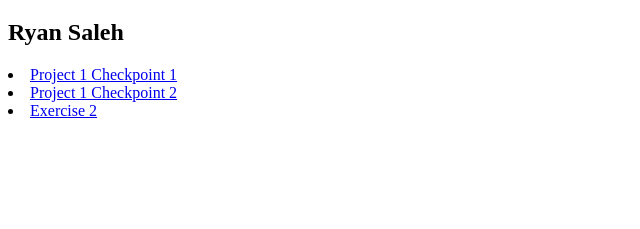
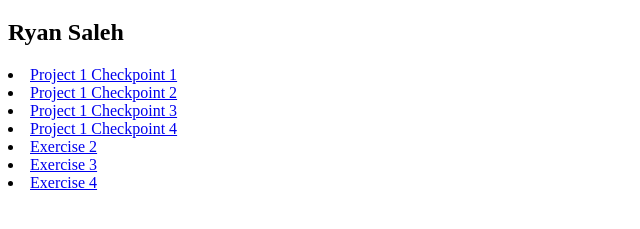
Before and after one commit to ryansaleh1/avt415, a plain HTML site: page index.html in a window 1280 px wide. Shown: the part 61-290 px from the top of the page, without its empty margins (0-640 px from the left). Drawn offline with Linux system fonts and the light colour scheme.

Commit message:
Add files via upload

```diff
--- a/index.html
+++ b/index.html
@@ -11,7 +11,11 @@
 	<p></p>
 	<li><a href="p1c1/index.html">Project 1 Checkpoint 1 </a></li>
 	<li><a href="https://www.figma.com/design/5FVLs9aiaq7gywhx8N6pVp/P1--Checkpoint-2?node-id=0-1&m=dev&t=NLVj6S5RlZeKa9AS-1">Project 1 Checkpoint 2 </a></li>
+	<li><a href="https://www.figma.com/proto/yXoDgJVOKTh8LMeRYVe4Ei/P1--Checkpoint-Three?node-id=2-3&p=f&t=yFdp82OF4s6AT3LZ-1&scaling=min-zoom&content-scaling=fixed&page-id=2%3A2&starting-point-node-id=2%3A3">Project 1 Checkpoint 3 </a></li>
+	<li><a href="https://www.figma.com/proto/cXgIPzdUG463XLph7gTPwc/P1--Checkpoint-Four---Copy-?node-id=2-3&p=f&t=sNOJD2deyG348JYL-1&scaling=min-zoom&content-scaling=fixed&page-id=2%3A2&starting-point-node-id=2%3A3">Project 1 Checkpoint 4 </a></li>
 	<li><a href="https://www.figma.com/proto/eiLggLnKUOYQvN0XIpLDq1/Exercise-2?node-id=0-1&t=NaKj4o0bKmecwzND-1">Exercise 2 </a></li>
+	<li><a href="https://www.figma.com/proto/gYst1xZKAfd39QjiSttMLv/E3?node-id=1-10&p=f&t=M4XMRho0PVsJ3LDI-1&scaling=contain&content-scaling=fixed&page-id=0%3A1&starting-point-node-id=1%3A43">Exercise 3 </a></li>
+	<li><a href="https://www.figma.com/proto/DOjQr1gDUCvtzdVR32hXqq/E-4?node-id=2-2&p=f&t=yiC9xIzUw878sZi0-1&scaling=min-zoom&content-scaling=fixed&page-id=0%3A1&starting-point-node-id=2%3A2">Exercise 4 </a></li>
 	<p></p>
 	</body>
 	</html>
```
